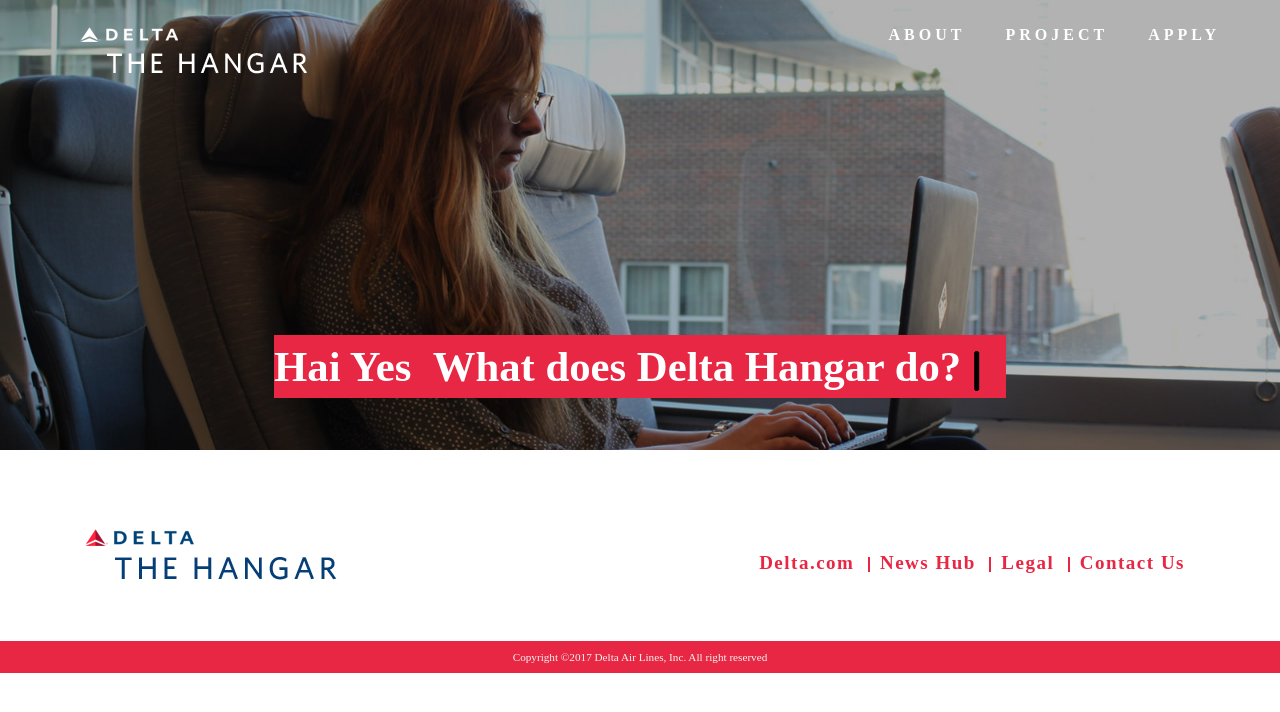
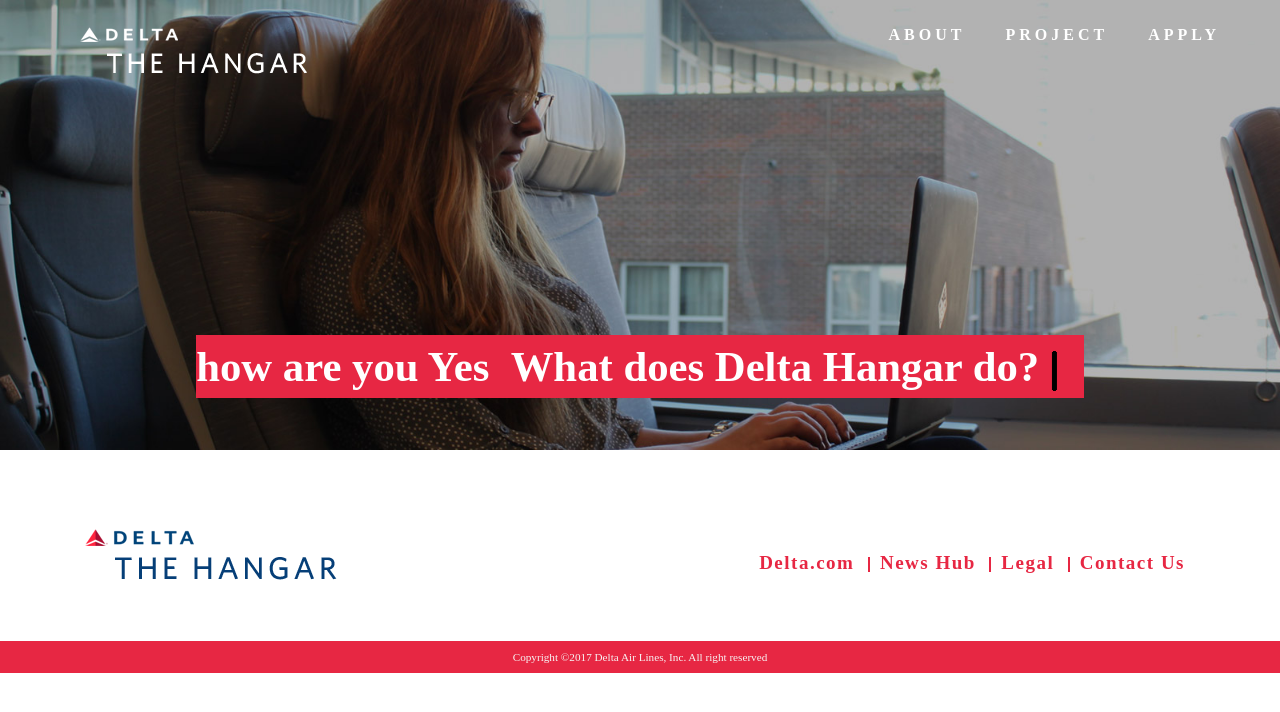
Before and after one commit to rajahoney/myprodcode, a Jekyll site: the page built from aboutmd/home_one.markdown, in a window 1280 px wide. Shown: the top 712 px of the page. Built offline with Jekyll 4.4.1, drawn with Linux system fonts in a browser that asks for light colours; nearby versions of some CDN libraries; some web fonts are replaced.

Commit message:
Updated Home One

```diff
--- a/aboutmd/home_one.markdown
+++ b/aboutmd/home_one.markdown
@@ -10,7 +10,7 @@
                     <div class="row">
                         <div class="col-md-12">
                             <div class="slider-caption">
-                                <h2><span id="textdecorator">Hai Yes &nbsp;What does Delta Hangar do? <span class="blinking-cursor">|</span></span></h2>
+                                <h2><span id="textdecorator">how are you Yes &nbsp;What does Delta Hangar do? <span class="blinking-cursor">|</span></span></h2>
                             </div>
                         </div>
                     </div>
```
